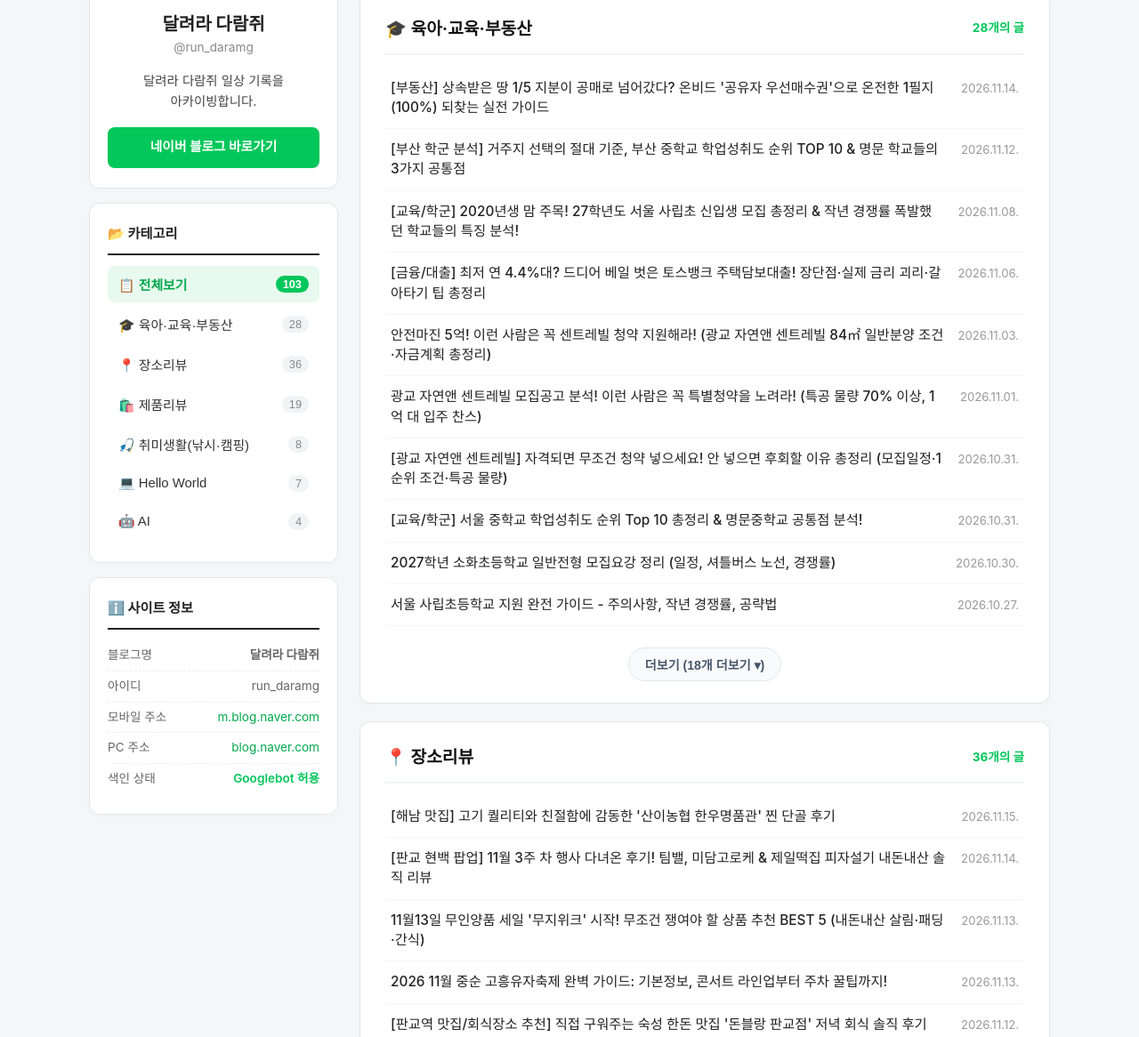
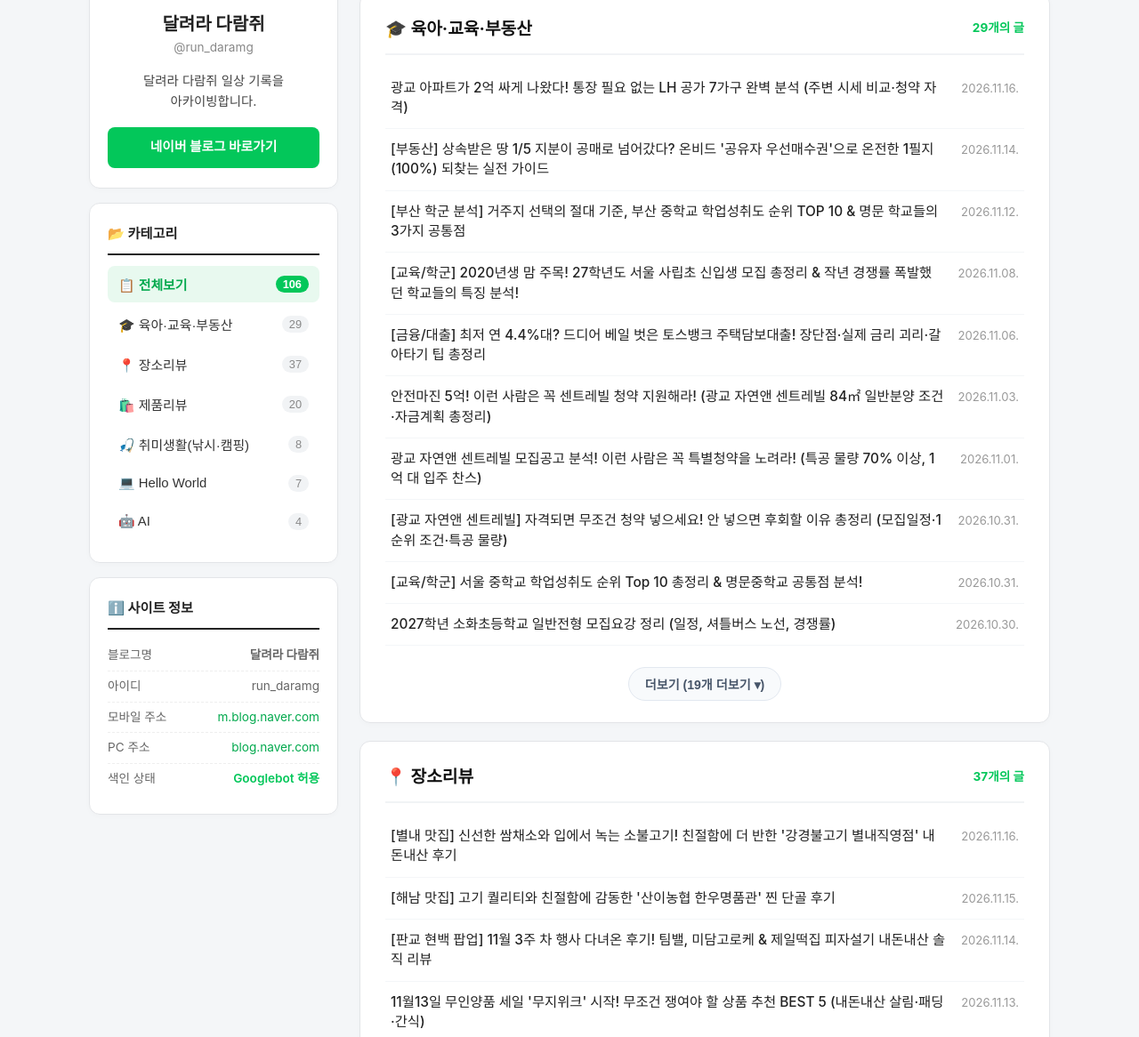
Before and after one commit to run-daramg/run-daramg.github.io, a plain HTML site: page index.html in a window 1280 px wide. Shown: the part 293-1459 px from the top of the page at 89% size. Drawn offline with Linux system fonts and the light colour scheme.

Commit message:
Auto-update new Naver blog posts by category

```diff
--- a/index.html
+++ b/index.html
@@ -330,25 +330,25 @@
           <li>
             <button class="cat-btn active" onclick="filterCategory('all', this)">
               <span>📋 전체보기</span>
-              <span class="cat-count" id="count-all">102</span>
+              <span class="cat-count" id="count-all">105</span>
             </button>
           </li>
           <li>
             <button class="cat-btn" onclick="filterCategory('육아·교육·부동산', this)">
               <span>🎓 육아·교육·부동산</span>
-              <span class="cat-count">28</span>
+              <span class="cat-count">29</span>
             </button>
           </li>
           <li>
             <button class="cat-btn" onclick="filterCategory('장소리뷰', this)">
               <span>📍 장소리뷰</span>
-              <span class="cat-count">36</span>
+              <span class="cat-count">37</span>
             </button>
           </li>
           <li>
             <button class="cat-btn" onclick="filterCategory('제품리뷰', this)">
               <span>🛍️ 제품리뷰</span>
-              <span class="cat-count">19</span>
+              <span class="cat-count">20</span>
             </button>
           </li>
           <li>
@@ -404,9 +404,10 @@
       <section class="category-section" data-category="육아·교육·부동산">
         <div class="section-header">
           <h2>🎓 육아·교육·부동산</h2>
-          <span class="section-badge">28개의 글</span>
+          <span class="section-badge">29개의 글</span>
         </div>
         <ul class="post-list">
+          <li><a href="https://m.blog.naver.com/run_daramg/224478584487">광교 아파트가 2억 싸게 나왔다! 통장 필요 없는 LH 공가 7가구 완벽 분석 (주변 시세 비교·청약 자격)</a><span class="date">2026.11.16.</span></li>
           <li><a href="https://m.blog.naver.com/run_daramg/224477116379">[부동산] 상속받은 땅 1/5 지분이 공매로 넘어갔다? 온비드 '공유자 우선매수권'으로 온전한 1필지(100%) 되찾는 실전 가이드</a><span class="date">2026.11.14.</span></li>
           <li><a href="https://m.blog.naver.com/run_daramg/224473631744">[부산 학군 분석] 거주지 선택의 절대 기준, 부산 중학교 학업성취도 순위 TOP 10 &amp; 명문 학교들의 3가지 공통점</a><span class="date">2026.11.12.</span></li>
           <li><a href="https://m.blog.naver.com/run_daramg/224469606971">[교육/학군] 2020년생 맘 주목! 27학년도 서울 사립초 신입생 모집 총정리 &amp; 작년 경쟁률 폭발했던 학교들의 특징 분석!</a><span class="date">2026.11.08.</span></li>
@@ -442,9 +443,10 @@
       <section class="category-section" data-category="장소리뷰">
         <div class="section-header">
           <h2>📍 장소리뷰</h2>
-          <span class="section-badge">36개의 글</span>
+          <span class="section-badge">37개의 글</span>
         </div>
         <ul class="post-list">
+          <li><a href="https://m.blog.naver.com/run_daramg/224477167947">[별내 맛집] 신선한 쌈채소와 입에서 녹는 소불고기! 친절함에 더 반한 '강경불고기 별내직영점' 내돈내산 후기</a><span class="date">2026.11.16.</span></li>
           <li><a href="https://m.blog.naver.com/run_daramg/224477134532">[해남 맛집] 고기 퀄리티와 친절함에 감동한 '산이농협 한우명품관' 찐 단골 후기</a><span class="date">2026.11.15.</span></li>
           <li><a href="https://m.blog.naver.com/run_daramg/224477153983">[판교 현백 팝업] 11월 3주 차 행사 다녀온 후기! 팀밸, 미담고로케 &amp; 제일떡집 피자설기 내돈내산 솔직 리뷰</a><span class="date">2026.11.14.</span></li>
           <li><a href="https://m.blog.naver.com/run_daramg/224475592691">11월13일 무인양품 세일 '무지위크' 시작! 무조건 쟁여야 할 상품 추천 BEST 5 (내돈내산 살림·패딩·간식)</a><span class="date">2026.11.13.</span></li>
@@ -488,9 +490,10 @@
       <section class="category-section" data-category="제품리뷰">
         <div class="section-header">
           <h2>🛍️ 제품리뷰</h2>
-          <span class="section-badge">19개의 글</span>
+          <span class="section-badge">20개의 글</span>
         </div>
         <ul class="post-list">
+          <li><a href="https://m.blog.naver.com/run_daramg/224478100087">서해안 전천후 초경량 베이트릴 크레만 A9+ 에이나인 플러스 사용기 (손 작은 분·여성 강추)</a><span class="date">2026.11.16.</span></li>
           <li><a href="https://m.blog.naver.com/run_daramg/224476905846">CCTV 녹화 영상 안 나올 때 초간단 하드디스크 자가 교체 방법 (십자드라이버면 끝!)</a><span class="date">2026.11.15.</span></li>
           <li><a href="https://m.blog.naver.com/run_daramg/224476163941">집들이 선물세트 추천! 판교 아브뉴프랑 팝업에서 만난 코코로모 오브제 디퓨저 (실내·차량 겸용)</a><span class="date">2026.11.14.</span></li>
           <li><a href="https://m.blog.naver.com/run_daramg/224474724802">[피클 대란앱] 워킹맘&amp;N잡러의 찐 구원투수! 내 손안의 AI 비서 피클(Pickle) 3일 차 솔직 후기 (피클 초대링크)</a><span class="date">2026.11.13.</span></li>
```
